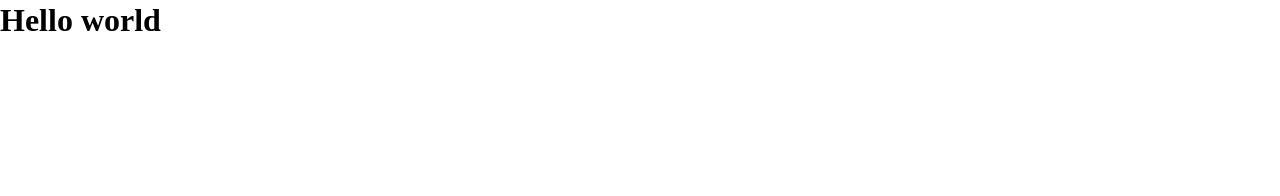
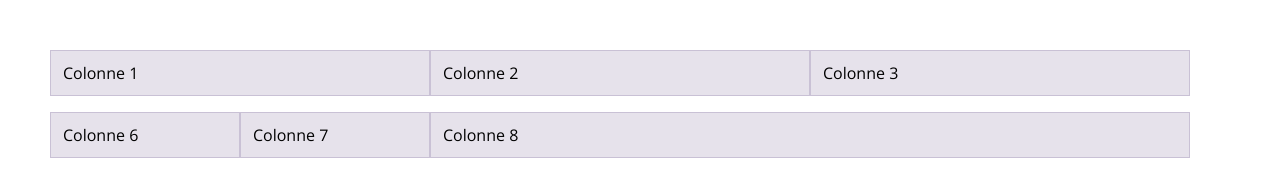
Before and after one commit to clementinecouchet/examen-revision, a website built with Parcel: page src/index.html in a window 1280 px wide. Built offline with nearby package versions, Linux system fonts and the light colour scheme.

Commit message:
installation  + BOOTSTRAP

```diff
--- a/package.json
+++ b/package.json
@@ -36,5 +36,8 @@
     "posthtml-include": "^1.7.4",
     "rimraf": "^3.0.2",
     "sass": "^1.69.5"
+  },
+  "dependencies": {
+    "bootstrap": "^5.3.3"
   }
 }
--- a/src/index.html
+++ b/src/index.html
@@ -5,9 +5,26 @@
     <title>eikon parcel starter</title>
     <meta name="viewport" content="width=device-width, initial-scale=1.0" />
     <link rel="stylesheet" href="scss/main.scss" />
+    <link rel="preconnect" href="https://fonts.googleapis.com" />
+    <link rel="preconnect" href="https://fonts.gstatic.com" crossorigin />
+    <link
+      href="https://fonts.googleapis.com/css2?family=Open+Sans:ital,wght@0,300..800;1,300..800&display=swap"
+      rel="stylesheet"
+    />
   </head>
   <body>
-    <h1>Hello world</h1>
+    <div class="container">
+      <div class="row">
+        <div class="col-12 col-lg-4">Colonne 1</div>
+        <div class="col-12 col-lg-4">Colonne 2</div>
+        <div class="col-12 col-lg-4">Colonne 3</div>
+      </div>
+      <div class="row">
+        <div class="col-6 col-md-3 col-lg-2">Colonne 6</div>
+        <div class="col-6 col-md-3 col-lg-2">Colonne 7</div>
+        <div class="col-12 col-md-6 col-lg-8">Colonne 8</div>
+      </div>
+    </div>
 
     <script src="js/main.js" type="module"></script>
   </body>
--- a/src/scss/_base.scss
+++ b/src/scss/_base.scss
@@ -24,6 +24,12 @@ body {
   -moz-osx-font-smoothing: grayscale;
   text-rendering: optimizeLegibility;
 
+  font-family: "Open Sans", sans-serif;
+  font-optical-sizing: auto;
+  font-weight: weight;
+  font-style: normal;
+  font-variation-settings: "wdth" 100;
+
   font-size: 1rem;
   line-height: 1.25;
 }
--- a/src/scss/main.scss
+++ b/src/scss/main.scss
@@ -1,3 +1,4 @@
 @import "base";
 @import "layout";
-@import "modules/example";
+@import "bootstrap/scss/bootstrap-grid";
+@import "modules/highlighter";
--- /dev/null
+++ b/src/scss/modules/_highlighter.scss
@@ -0,0 +1,14 @@
+.row + .row {
+  margin-top: 16px;
+}
+
+.row > .col,
+.row > [class^="col-"] {
+  padding-top: 12px;
+  padding-bottom: 12px;
+  background-color: rgba(86, 61, 124, 0.15);
+  border: 1px solid rgba(86, 61, 124, 0.2);
+}
+.container {
+  margin: 50px;
+}
```
Also changed, not shown: src/scss/modules/_example.scss (deleted), 1 other file.
